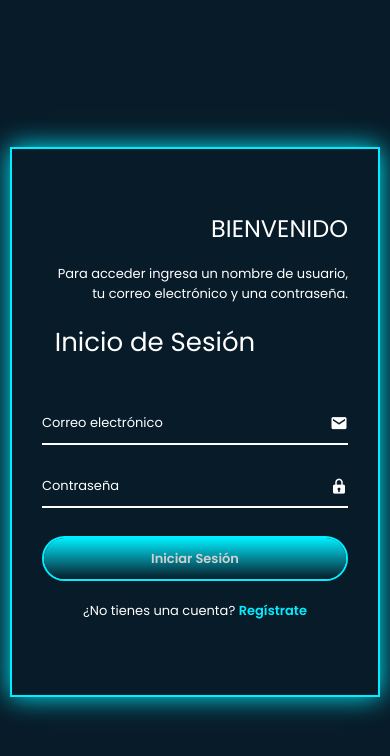
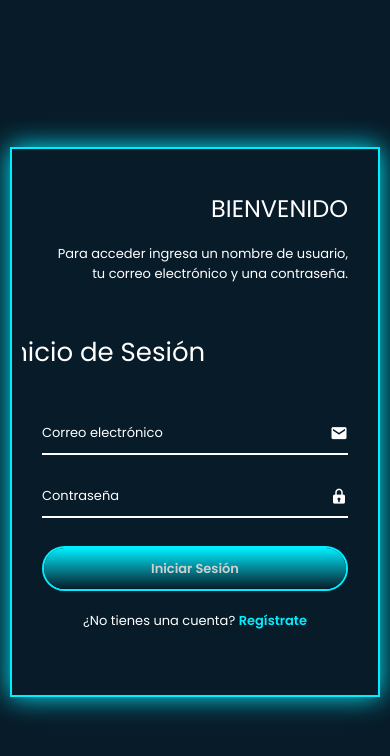
Before and after one commit to Edgarmontenegro123/clinica-veterinaria, a React (Vite) app in the folder frontend/vet-client/: page /login in a window 390 px wide. Shown: the top 756 px of the page. Built offline with nearby package versions, Linux system fonts and the light colour scheme; no server answers.

Commit message:
I fixed the responsive mode of the login/register modal

```diff
--- a/frontend/vet-client/src/components/css/login.css
+++ b/frontend/vet-client/src/components/css/login.css
@@ -433,24 +433,58 @@
   }
 
   .wrapper .form-box.login,
-  .wrapper .form-box.register,
-  .wrapper .info-text.login,
-  .wrapper .info-text.register {
+  .wrapper .form-box.register {
     left: auto;
     right: auto;
     padding: 20px;
     width: 100%;
   }
 
+  /* ESTILOS ESPECÍFICOS PARA TEXTO INFORMATIVO DE LOGIN */
   .wrapper .info-text.login {
+    left: auto;
+    right: auto;
+    padding: 20px;
+    width: 100%;
     order: 1;
+    margin-top: -40px;
   }
+
+  /* ESTILOS ESPECÍFICOS PARA TEXTO INFORMATIVO DE REGISTER */
+  .wrapper .info-text.register {
+    left: auto;
+    right: auto;
+    padding: 20px;
+    width: 100%;
+    order: 3;
+    margin-top: 80px; /* texto: "¡Únete a nosotros!" */
+    margin-bottom: -120px;
+  }
+
   .wrapper .form-box.login {
     order: 2;
   }
-  .wrapper .info-text.register {
-    order: 3;
+
+/* Título "Inicio de Sesión" de Login desplazado a la izquierda */
+.wrapper .form-box.login h2 {
+  margin-left:-100px;
+  margin-top: 30px;
+}
+
+/* Título de Registro */
+  .wrapper .form-box.register h2 {
+    /* Aquí puedes ajustar el título "Regístrate" si lo necesitas */
+    margin-left: -410px;
   }
+
+.wrapper .form-box.register .logreg-link {
+    margin-bottom: 40px !important; /* Ajusta: el párrafo: "¿Ya tienes una cuenta? Inicia Sesión*/
+  }
+
+  .wrapper .form-box.login .logreg-link {
+  margin-bottom: -20px;
+}
+
   .wrapper .form-box.register {
     order: 4;
   }
@@ -496,6 +530,7 @@
   .wrapper.active .form-box.register .input-box {
     margin: 15px 0;
   }
+
 }
 
 @media (max-width: 480px) {
```
